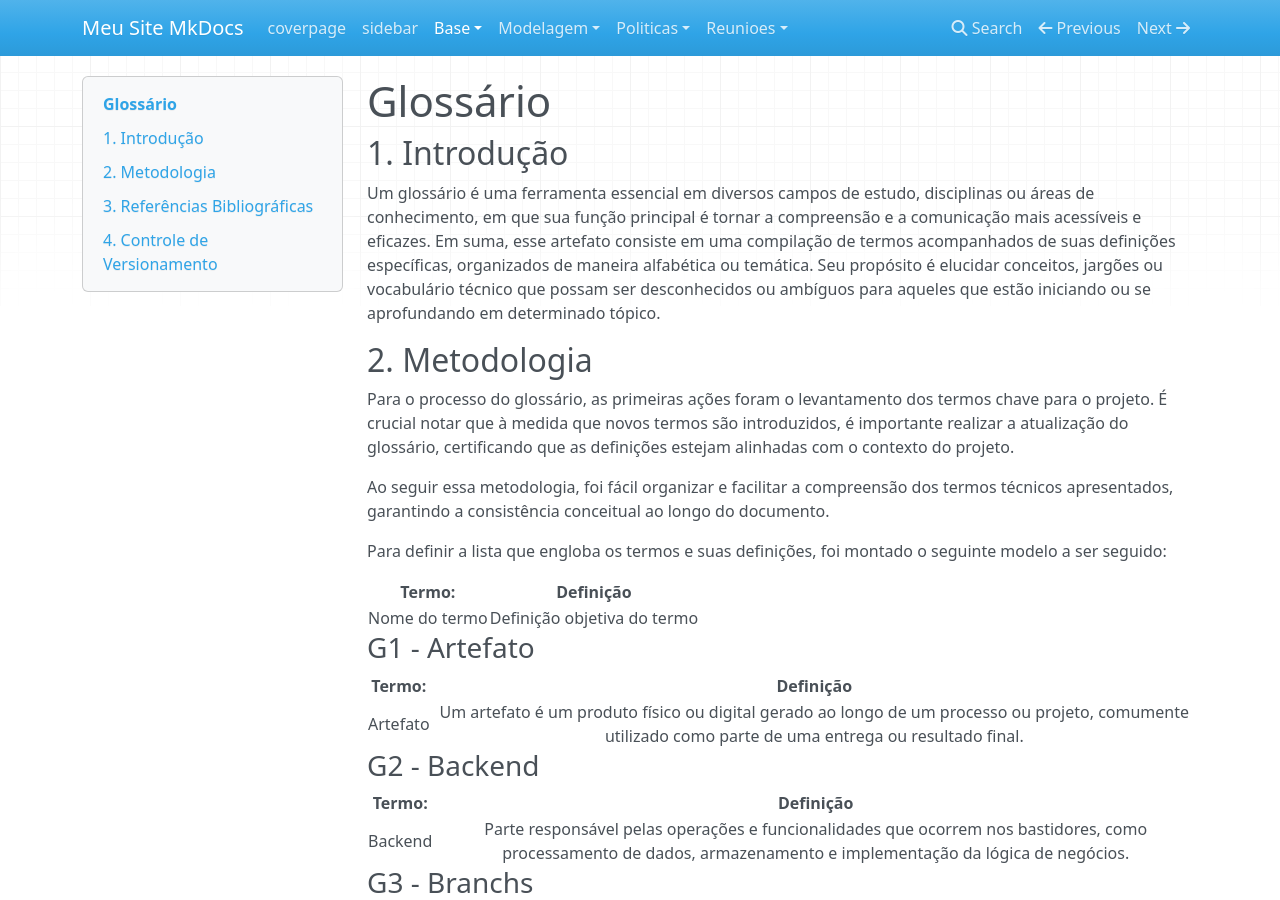
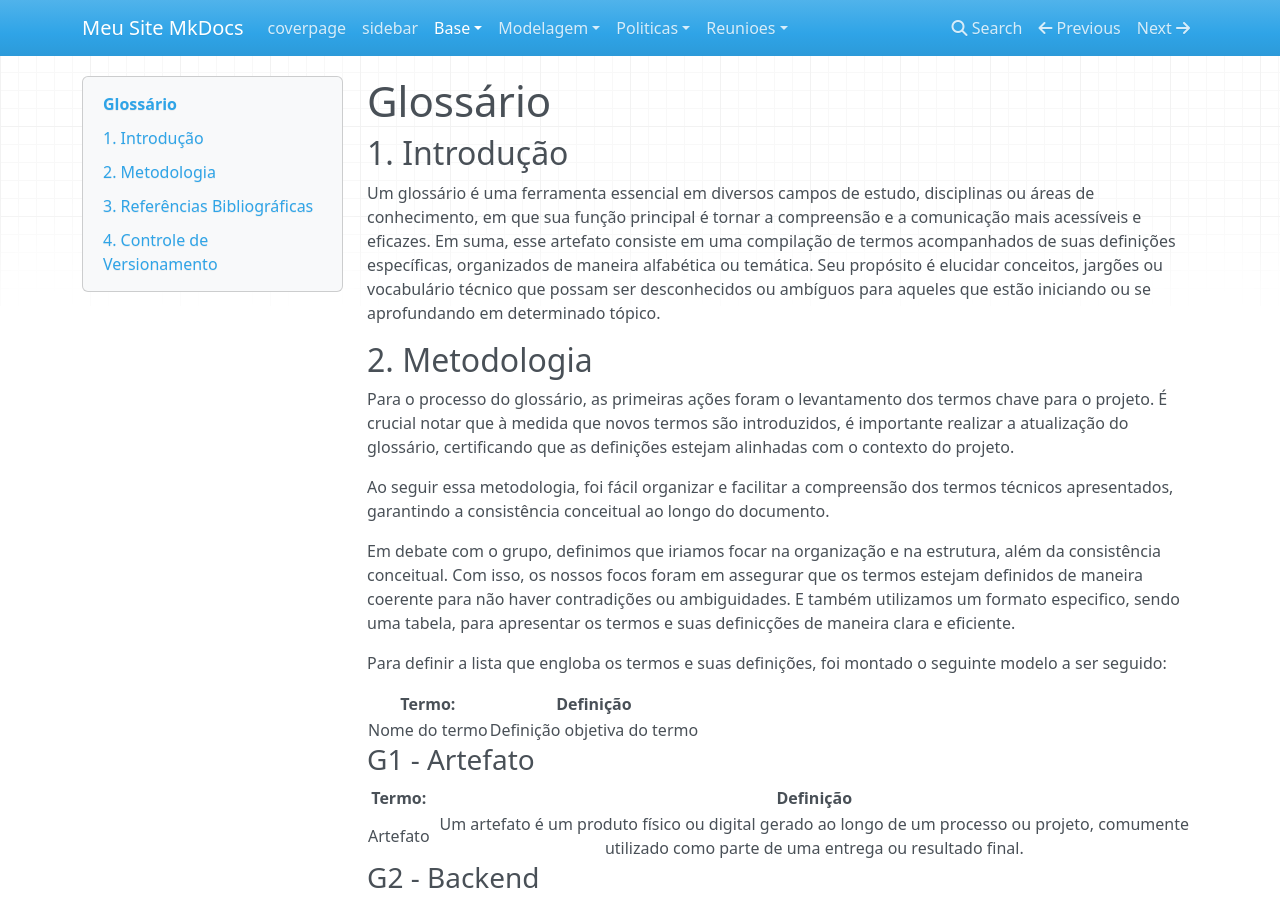
Before and after one commit to UnBArqDsw2024-1/2024.1_G8_UnBreja, an MkDocs documentation site: the page built from docs/Base/1.4.8.Glossario.md, in a window 1280 px wide and 900 px high. Built offline with MkDocs 1.6.1, drawn with Linux system fonts in a browser that asks for light colours; nearby versions of some CDN libraries.

Commit message:
ponto de vista glossario

```diff
--- a/docs/Base/1.4.8.Glossario.md
+++ b/docs/Base/1.4.8.Glossario.md
@@ -9,6 +9,8 @@ Um glossário é uma ferramenta essencial em diversos campos de estudo, discipli
 Para o processo do glossário, as primeiras ações foram o levantamento dos termos chave para o projeto. É crucial notar que à medida que novos termos são introduzidos, é importante realizar a atualização do glossário, certificando que as definições estejam alinhadas com o contexto do projeto.
 
 Ao seguir essa metodologia, foi fácil organizar e facilitar a compreensão dos termos técnicos apresentados, garantindo a consistência conceitual ao longo do documento.
+
+Em debate com o grupo, definimos que iriamos focar na organização e na estrutura, além da consistência conceitual. Com isso, os nossos focos foram em assegurar que os termos estejam definidos de maneira coerente para não haver contradições ou ambiguidades. E também utilizamos um formato especifico, sendo uma tabela, para apresentar os termos e suas definicções de maneira clara e eficiente.
 
 Para definir a lista que engloba os termos e suas definições, foi montado o seguinte modelo a ser seguido:
 
```
